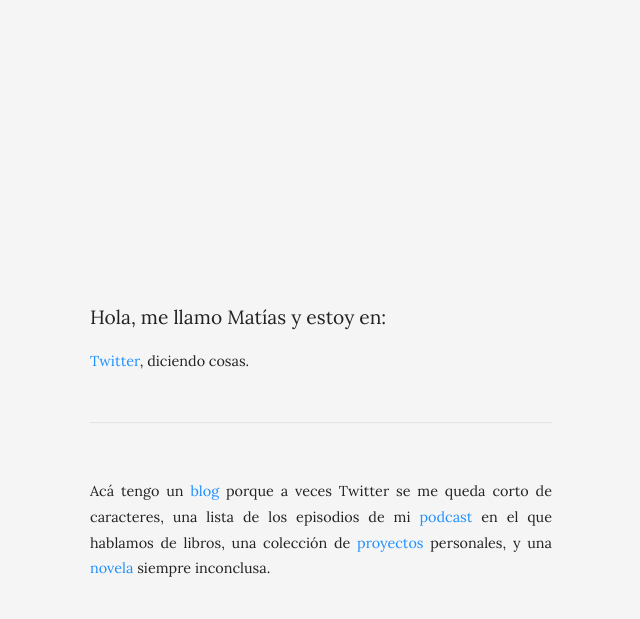
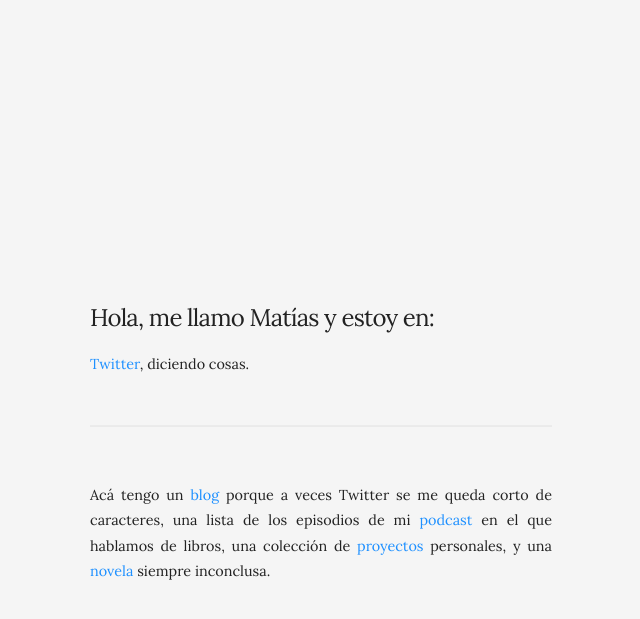
Before and after one commit to catorceveces/catorceveces.github.io, a Jekyll site: the page built from index.md, in a window 1280 px wide. Shown: the top 619 px of the page, without its empty margins (80-720 px from the left). Built offline with Jekyll 4.4.1, drawn with Linux system fonts in a browser that asks for light colours; nearby versions of some CDN libraries; library files that are not in the unit come from our copies.

Commit message:
Update default.html

```diff
--- a/_layouts/default.html
+++ b/_layouts/default.html
@@ -8,7 +8,7 @@
     <div class="container-center">
       <div class="row">
         <div class="one-half column">
-          <h6 style='margin-bottom:1rem'>Hola, me llamo Matías y estoy en:</h6>
+          <h5 style='margin-bottom:1rem'>Hola, me llamo Matías y estoy en:</h5>
 
           <p>
             <a href="https://twitter.com/catorceveces">Twitter</a>, diciendo cosas.<br></small>
```
